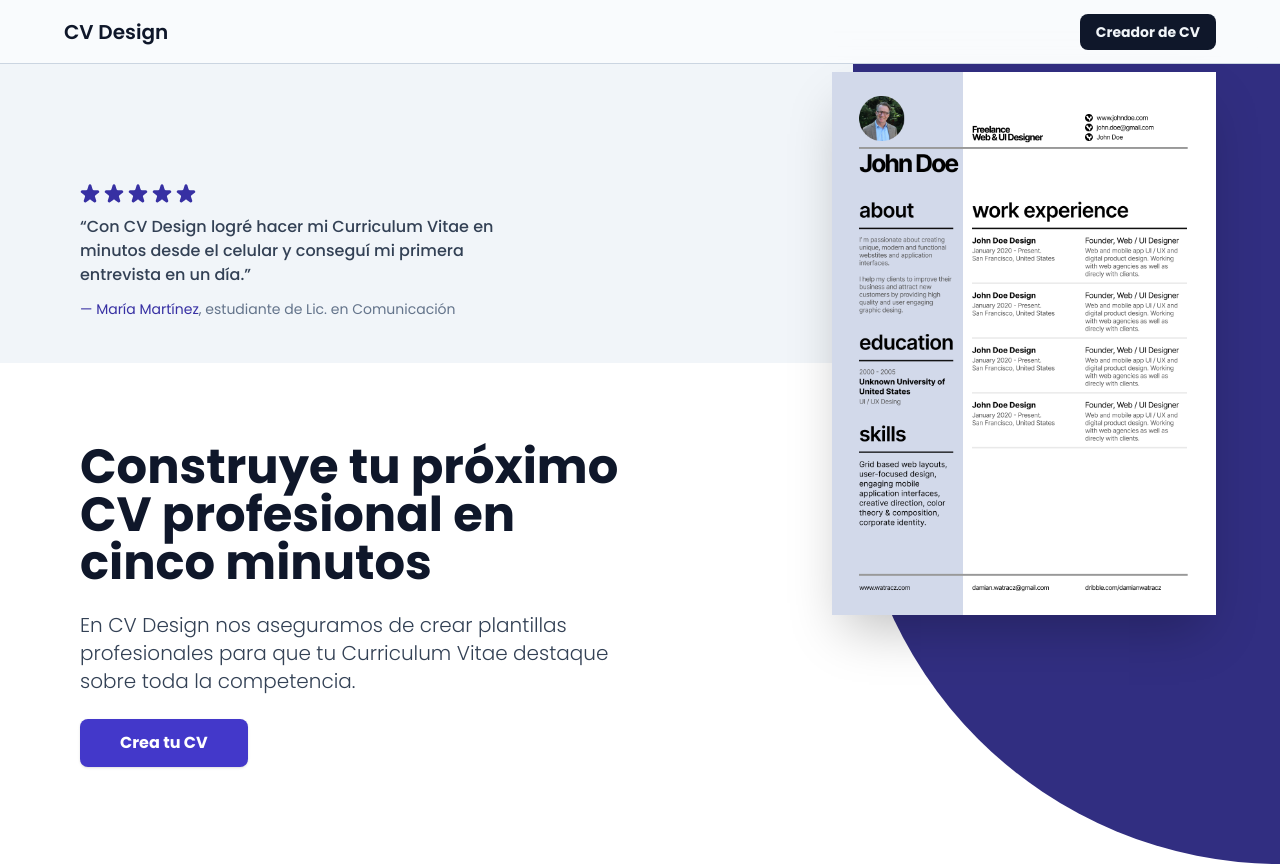
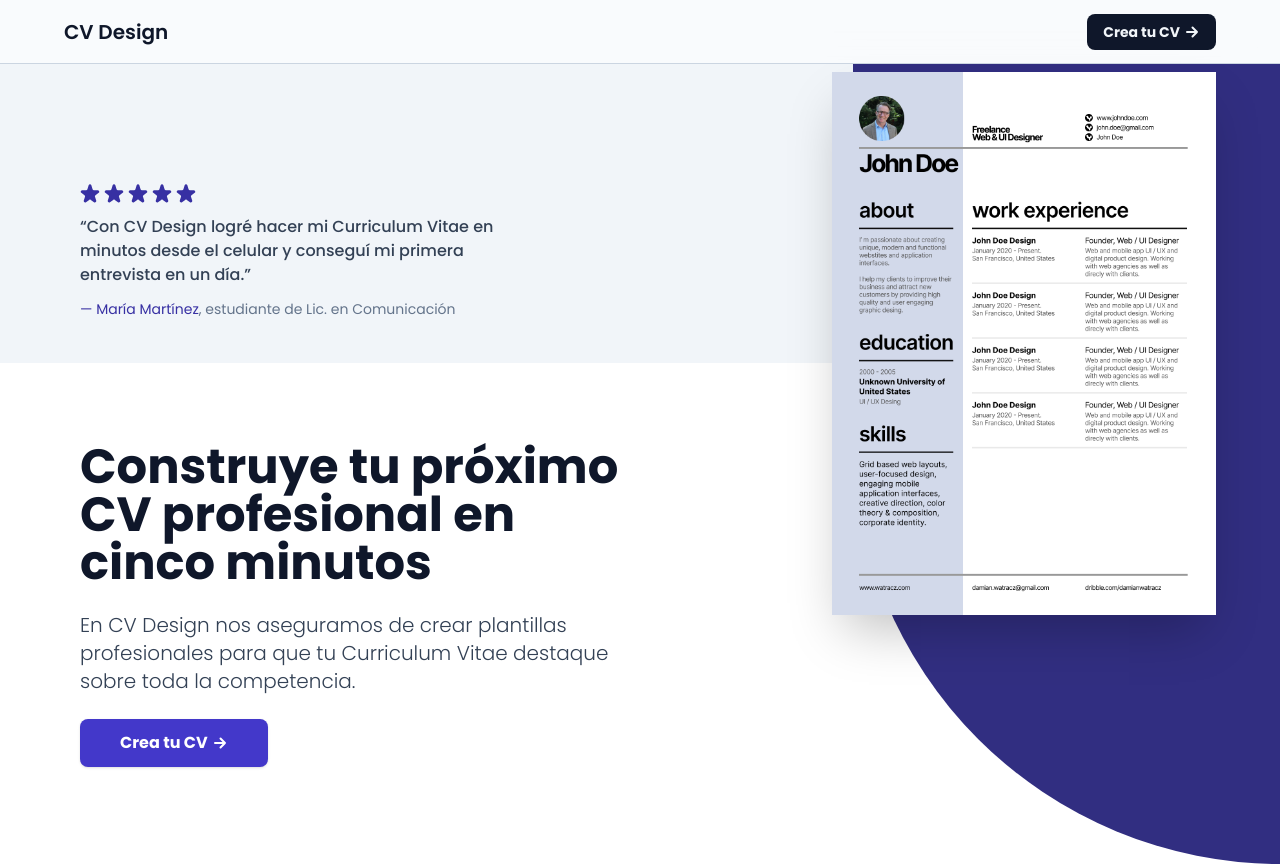
Before and after one commit to RdrBux/cv-application, a React (Create React App) app: page / in a window 1280 px wide. Shown: the top 866 px of the page. Built offline with nearby package versions, Linux system fonts and the light colour scheme.

Commit message:
Add arrow to buttons on landing page

```diff
--- a/src/components/Landing/Hero.js
+++ b/src/components/Landing/Hero.js
@@ -46,10 +46,24 @@ export class Hero extends Component {
               <div className="flex gap-3">
                 <Link to="/form">
                   <button
-                    className="px-10 py-3 bg-indigo-700 font-bold text-sm lg:text-base text-white rounded-lg shadow hover:bg-indigo-900 duration-200"
+                    className="flex items-center gap-1 px-10 py-3 bg-indigo-700 font-bold text-sm lg:text-base text-white rounded-lg shadow hover:bg-indigo-900 duration-200"
                     onClick={onClick}
                   >
-                    Crea tu CV
+                    Crea tu CV{' '}
+                    <svg
+                      xmlns="http://www.w3.org/2000/svg"
+                      fill="none"
+                      viewBox="0 0 24 24"
+                      strokeWidth={1.5}
+                      stroke="currentColor"
+                      className="w-4 h-4 stroke-[3]"
+                    >
+                      <path
+                        strokeLinecap="round"
+                        strokeLinejoin="round"
+                        d="M4.5 12h15m0 0l-6.75-6.75M19.5 12l-6.75 6.75"
+                      />
+                    </svg>
                   </button>
                 </Link>
                 {/* <a href="#newsletter">
--- a/src/components/Landing/Nav.js
+++ b/src/components/Landing/Nav.js
@@ -13,10 +13,24 @@ export class Nav extends Component {
             </div>
             <Link to="/form">
               <button
-                className="bg-slate-900 hover:bg-slate-700 duration-200 text-slate-100 px-4 py-2 font-bold rounded-lg text-sm"
+                className="flex items-center gap-1 bg-slate-900 hover:bg-slate-700 duration-200 text-slate-100 px-4 py-2 font-bold rounded-lg text-sm"
                 onClick={onClick}
               >
-                Creador de CV
+                Crea tu CV{' '}
+                <svg
+                  xmlns="http://www.w3.org/2000/svg"
+                  fill="none"
+                  viewBox="0 0 24 24"
+                  strokeWidth={1.5}
+                  stroke="currentColor"
+                  className="w-4 h-4 stroke-[3]"
+                >
+                  <path
+                    strokeLinecap="round"
+                    strokeLinejoin="round"
+                    d="M4.5 12h15m0 0l-6.75-6.75M19.5 12l-6.75 6.75"
+                  />
+                </svg>
               </button>
             </Link>
           </div>
```
